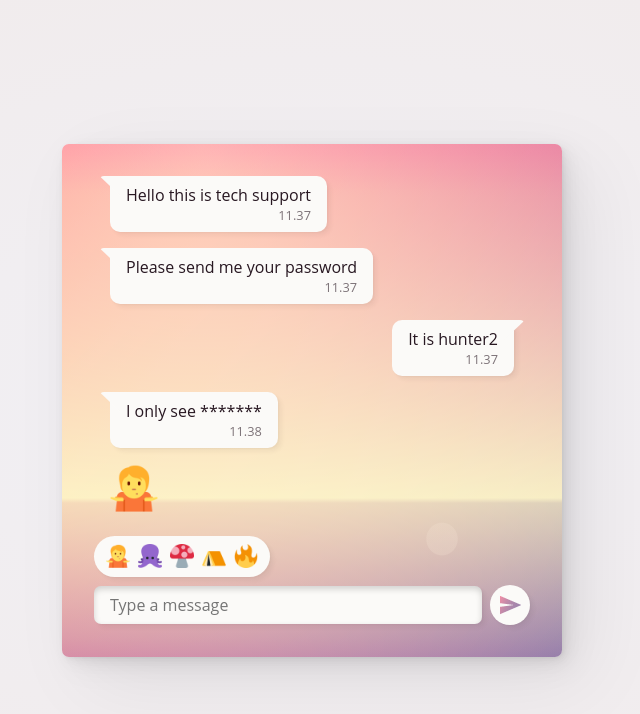
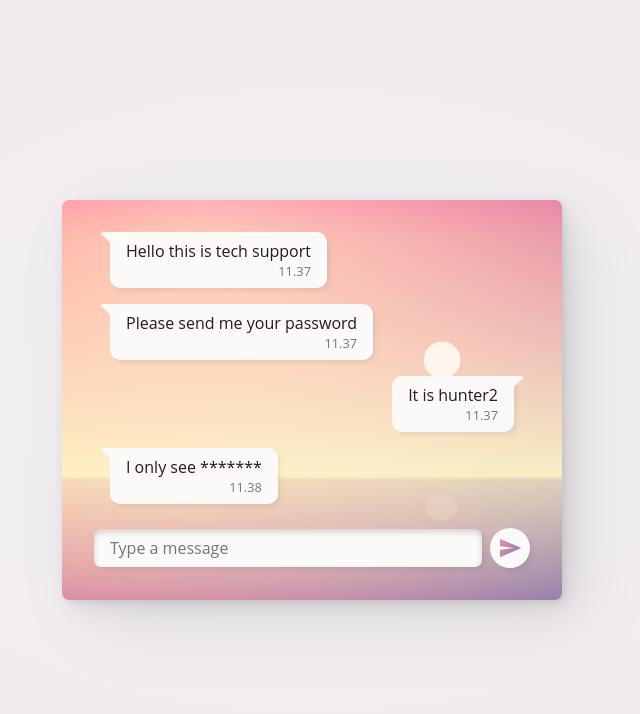
Before and after one commit to tinokaartovuori/Vue-for-React-Developers, a Vue app: page / in a window 1280 px wide. Shown: the top 714 px of the page, without its empty margins (328-968 px from the left). Built offline with nearby package versions, Linux system fonts and the light colour scheme.

Commit message:
Removed functionality that should be implemented in exercise 2. Don't you dare cheat by reverting this!

```diff
--- a/src/components/Chat/Chat.vue
+++ b/src/components/Chat/Chat.vue
@@ -7,6 +7,9 @@ import Compose from "./Compose.vue";
 import useAutoScrollToBottom from "../../compositionFunctions/useAutoScrollToBottom";
 import existingMessages from "./messages";
 
+// The active user's id.
+const USER_ID = 1111;
+
 // Create a reactive variable from existing messages. Similar to useState.
 const messages = ref(existingMessages);
 
@@ -14,11 +17,11 @@ const messages = ref(existingMessages);
  * Adds a message to the chat
  * @param {String} content Message content
  */
-function addMessage(content, type) {
+function addMessage(content) {
   const message = {
     content,
-    type,
-    senderId: userId,
+    type: "text", // Hint: you may want to parameterize this
+    senderId: USER_ID,
     timestamp: new Date(),
   };
   messages.value = [...messages.value, message];
@@ -29,8 +32,7 @@ const messageListElement = ref(null); // Create a ref that we attach to a DOM el
 useAutoScrollToBottom(messageListElement); // Using a "hook".
 
 // Provide the active user's id to all components in this tree. Similar to providing a React Context.
-const userId = 1111;
-provide("userId", userId);
+provide("userId", USER_ID);
 </script>
 
 <template>
--- a/src/components/Chat/ChatMessage/ChatMessage.vue
+++ b/src/components/Chat/ChatMessage/ChatMessage.vue
@@ -3,7 +3,6 @@
 import { inject } from "vue";
 import ChatBubble from "./ChatBubble.vue";
 import Timestamp from "../../Timestamp.vue";
-import EmojiMessage from "./EmojiMessage.vue";
 
 const props = defineProps({
   message: {
@@ -30,7 +29,10 @@ const direction = props.message.senderId === userId ? "right" : "left";
     <Timestamp :date="props.message.timestamp" />
   </ChatBubble>
 
-  <EmojiMessage v-else :emoji="message.content" :direction="direction" />
+  <!-- If the message type is not 'text', render something else. Perhaps an emoji?
+       Hint: See the README's resources section for a link to Vue's directives
+             There's something for conditional rendering there!
+  -->
 </template>
 
 <style scoped>
--- a/src/components/Chat/ChatMessage/EmojiMessage.vue
+++ /dev/null
@@ -1,31 +0,0 @@
-<script setup>
-import useIcons from "../../../compositionFunctions/useIcons";
-import useChatBubblePosition from "../useChatBubblePosition";
-
-const props = defineProps({
-  emoji: String,
-  direction: {
-    type: String,
-    default: "right",
-  },
-});
-
-const icons = useIcons();
-
-const { cssVars } = useChatBubblePosition(props.direction);
-</script>
-
-<template>
-  <img :src="icons[props.emoji]" :alt="props.emoji" :style="cssVars" />
-</template>
-
-<style scoped>
-img {
-  width: 48px;
-  height: 48px;
-  display: inline-block;
-  position: relative;
-  align-self: var(--align);
-  margin: var(--margin);
-}
-</style>
--- a/src/components/Chat/Compose.vue
+++ b/src/components/Chat/Compose.vue
@@ -2,7 +2,6 @@
 import { ref } from "vue";
 import Input from "../generic/form/Input.vue";
 import Button from "../generic/form/Button.vue";
-import EmojiSelector from "./EmojiSelector/EmojiSelector.vue";
 
 // Store the text input value
 const text = ref("");
@@ -22,21 +21,14 @@ const emit = defineEmits(["send"]);
  * Sends a text message.
  */
 function send() {
-  emit("send", text.value, "text");
+  emit("send", text.value); // Hint: You can provide more parameters to 'emit'.
   text.value = "";
-}
-
-/**
- * Sends an emoji message.
- */
-function sendEmoji(name) {
-  emit("send", name, "emoji");
 }
 </script>
 
 <template>
   <div class="compose">
-    <EmojiSelector @send="sendEmoji" />
+    <!-- An emoji selector could go here, for example. The choice is yours! -->
 
     <div class="message-row">
       <Input
--- a/src/components/Chat/EmojiSelector/EmojiSelector.vue
+++ /dev/null
@@ -1,38 +0,0 @@
-<script setup>
-import Button from "../../generic/form/Button.vue";
-
-const emit = defineEmits(["send"]);
-
-/**
- * Sends an emoji.
- * @param {String} name
- */
-function sendEmoji(name) {
-  emit("send", name);
-}
-</script>
-
-<template>
-  <div class="emoji-selector shadow-1">
-    <Button icon="shrug" @click="sendEmoji('shrug')" />
-    <Button icon="octopus" @click="sendEmoji('octopus')" />
-    <Button icon="mushroom" @click="sendEmoji('mushroom')" />
-    <Button icon="tent" @click="sendEmoji('tent')" />
-    <Button icon="fire" @click="sendEmoji('fire')" />
-  </div>
-</template>
-
-<style scoped>
-.emoji-selector {
-  background-color: #fbfaf8;
-  border-radius: 20rem;
-  padding: 0.25rem 0.5rem;
-  margin-bottom: 0;
-  display: inline-block;
-}
-
-.emoji-selector >>> button.button {
-  box-shadow: none;
-  padding: 0.25rem;
-}
-</style>
```
